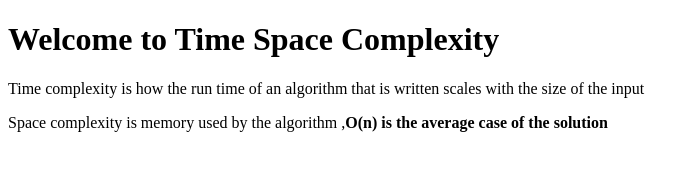
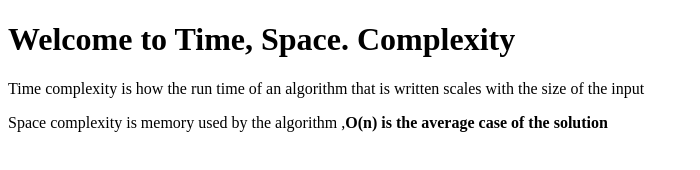
Before and after one commit to acciojob/time-and-space-complexity-rcprasad12, a website: page main.html in a window 1280 px wide. Shown: the whole page, without its empty margins (0-700 px from the left). Drawn offline with Linux system fonts and the light colour scheme.

Commit message:
created a submission

```diff
--- a/main.html
+++ b/main.html
@@ -10,7 +10,7 @@
 	<!-- the entire body must be written by student -->
     <script type="text/javascript" src="./script.js">
 </script>
-	<h1>Welcome to Time Space Complexity</h1>
+	<h1>Welcome to Time, Space. Complexity</h1>
 	<p>Time complexity is how the run time of an algorithm that is written scales with the size of the input</p>
 	<p>Space complexity is memory used by the algorithm ,<b>O(n) is the average case of the solution</b></p>
 
```
